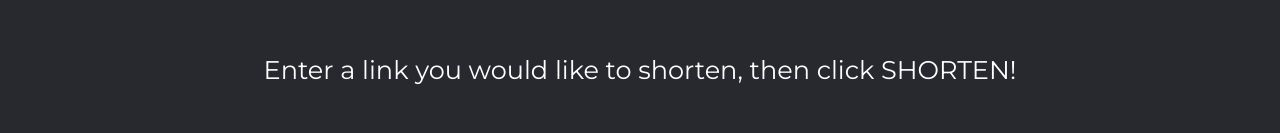
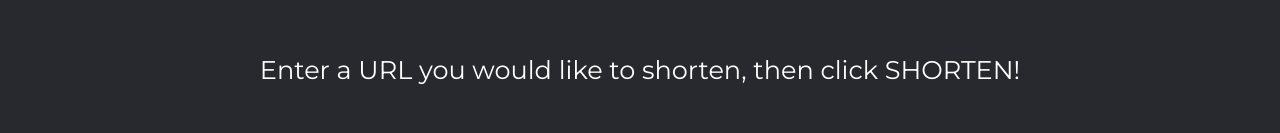
Before and after one commit to zachstence/url-shortener, a React (Create React App) app in the folder ui/: page / in a window 1280 px wide. Shown: the part 211-344 px from the top of the page. Built offline with nearby package versions, Linux system fonts and the light colour scheme.

Commit message:
refactor: change wording in Shorten

```diff
--- a/ui/src/components/Shorten/Shorten.tsx
+++ b/ui/src/components/Shorten/Shorten.tsx
@@ -43,7 +43,7 @@ const Shorten: React.FC = () => {
 
     return (
         <div className="shorten">
-            <p className="instructions">Enter a link you would like to shorten, then click SHORTEN!</p>
+            <p className="instructions">Enter a URL you would like to shorten, then click SHORTEN!</p>
             <form onSubmit={onSubmit}>
                 <div className="input-group">
                     <label htmlFor="url">URL</label>
```
